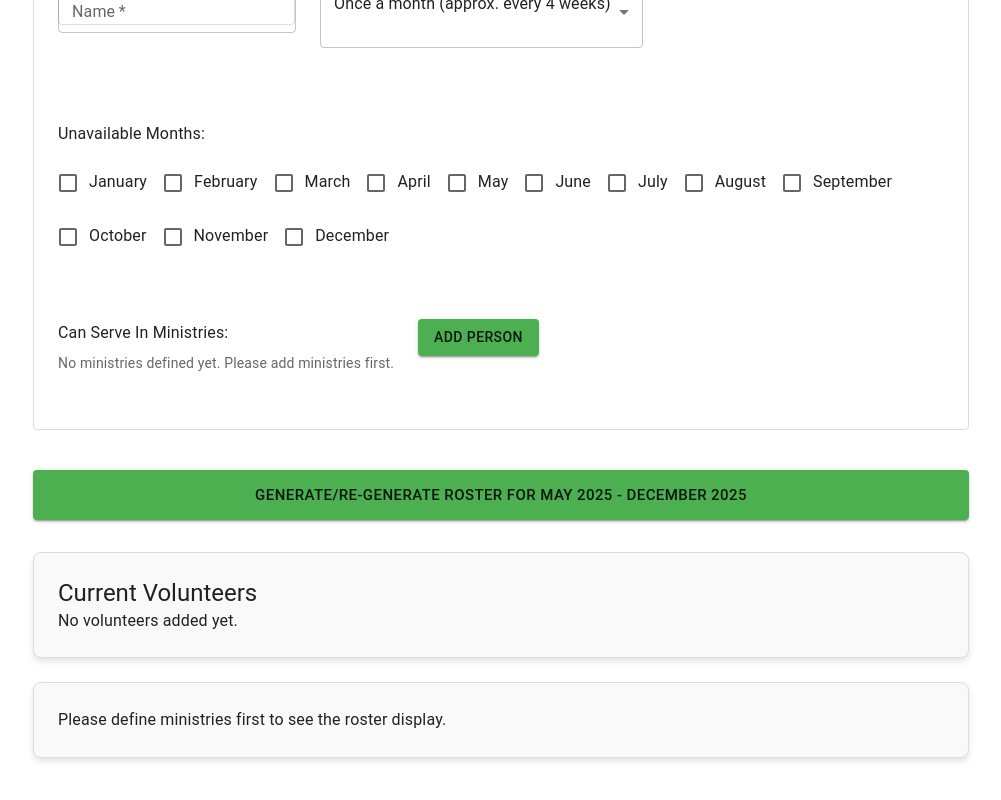
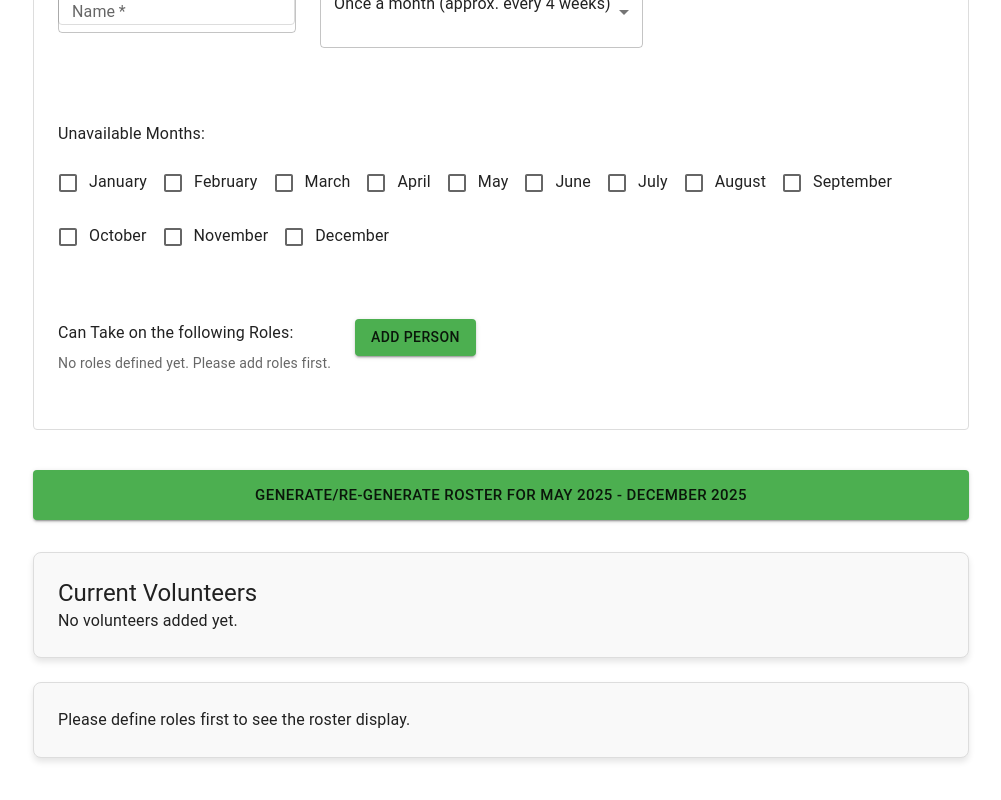
Before and after one commit to daviddl9/scheduler, a React (Vite) app: page / in a window 1280 px wide. Shown: the part 1502-2302 px from the top of the page, without its empty margins (139-1140 px from the left). Built offline with nearby package versions, Linux system fonts and the light colour scheme.

Commit message:
update terminology from "ministries" to "roles" for clarity in roster and volunteer forms

```diff
--- a/src/components/RosterDisplay.jsx
+++ b/src/components/RosterDisplay.jsx
@@ -39,10 +39,10 @@ function RosterDisplay({ roster, volunteers, ministries, startYear, startMonth,
   const [snackbarOpen, setSnackbarOpen] = useState(false);
 
   if (ministries.length === 0) {
-    return <p className="card">Please define ministries first to see the roster display.</p>;
+    return <p className="card">Please define roles first to see the roster display.</p>;
   }
   if (!roster.length) {
-    return <p className="card">No roster generated yet. Configure period/rule, add volunteers, and click "Generate Roster".</p>;
+    return <p className="card">No roster generated yet. Configure period/rule, add people, and click "Generate Roster".</p>;
   }
 
   const getVolunteerName = (id) => {
@@ -105,7 +105,7 @@ function RosterDisplay({ roster, volunteers, ministries, startYear, startMonth,
 
     // Ensure we're swapping within the same ministry
     if (draggedMinistryId !== targetMinistryId) {
-      alert("Volunteers can only be swapped for the same ministry role.");
+      alert("People can only be swapped for the same ministry role.");
       return;
     }
 
--- a/src/components/VolunteerForm.jsx
+++ b/src/components/VolunteerForm.jsx
@@ -151,11 +151,11 @@ function VolunteerForm({ onSubmit, existingVolunteer, ministries }) {
         {/* Ministry Selection */}
         <Grid item xs={12}>
           <Typography variant="subtitle1" gutterBottom>
-            Can Serve In Ministries:
+            Can Take on the following Roles:
           </Typography>
           {ministries.length === 0 ? (
             <Typography variant="body2" color="textSecondary">
-              No ministries defined yet. Please add ministries first.
+              No roles defined yet. Please add roles first.
             </Typography>
           ) : (
             <FormGroup row>
```
